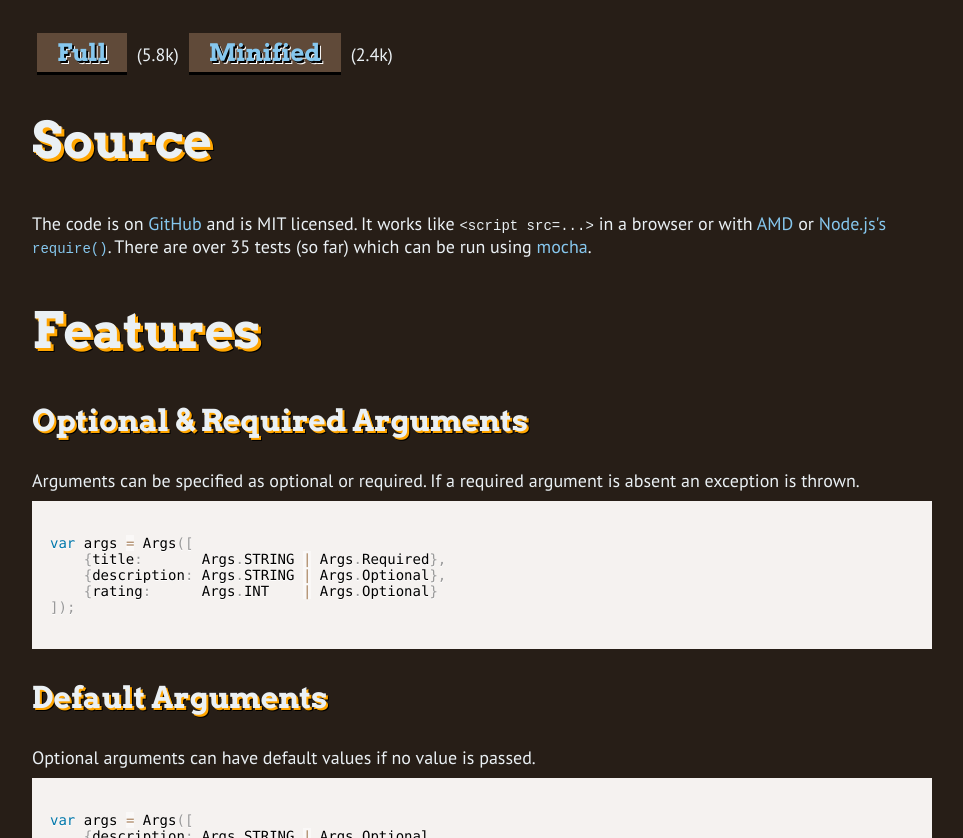
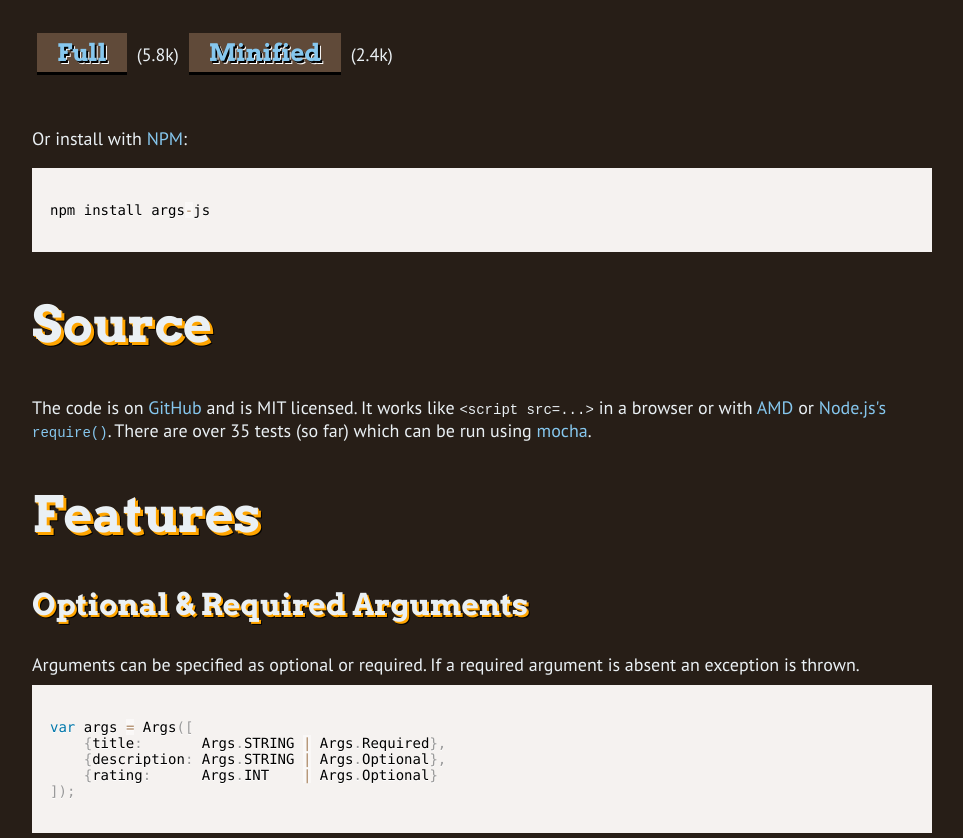
Before and after one commit to joebain/args.js, a plain HTML site: page index.html in a window 1280 px wide. Shown: the part 1322-2160 px from the top of the page, without its empty margins (158-1121 px from the left). Drawn offline with Linux system fonts and the light colour scheme.

Commit message:
added npm instruction

```diff
--- a/index.html
+++ b/index.html
@@ -69,7 +69,18 @@ function addBook() {
 addBook("Frankenstein", 5);
 		</code></pre>
 		<h2>Download</h2>
+		<p>
 		<a class=button href="https://raw2.github.com/autographer/args.js/master/Args.js">Full</a> (5.8k) <a class=button href="https://raw2.github.com/autographer/args.js/master/Args.min.js">Minified</a> (2.4k)
+		</p>
+		<p>
+		&nbsp;
+		</p>
+		<p>
+		Or install with <a href="https://npmjs.org/package/args-js">NPM</a>:
+		</p>
+		<pre><code class="language-clike">
+npm install args-js
+		</code></pre>
 		<h2>Source</h2>
 		The code is on <a href="http://github.com/autographer/Args.js">GitHub</a> and is MIT licensed. It works like <code>&lt;script src=...&gt;</code> in a browser or with <a href="http://requirejs.org/">AMD</a> or <a href="http://nodejs.org/api/modules.html">Node.js's <code>require()</code></a>. There are over 35 tests (so far) which can be run using <a href="http://visionmedia.github.io/mocha/">mocha</a>.
 		<h2>Features</h2>
```
